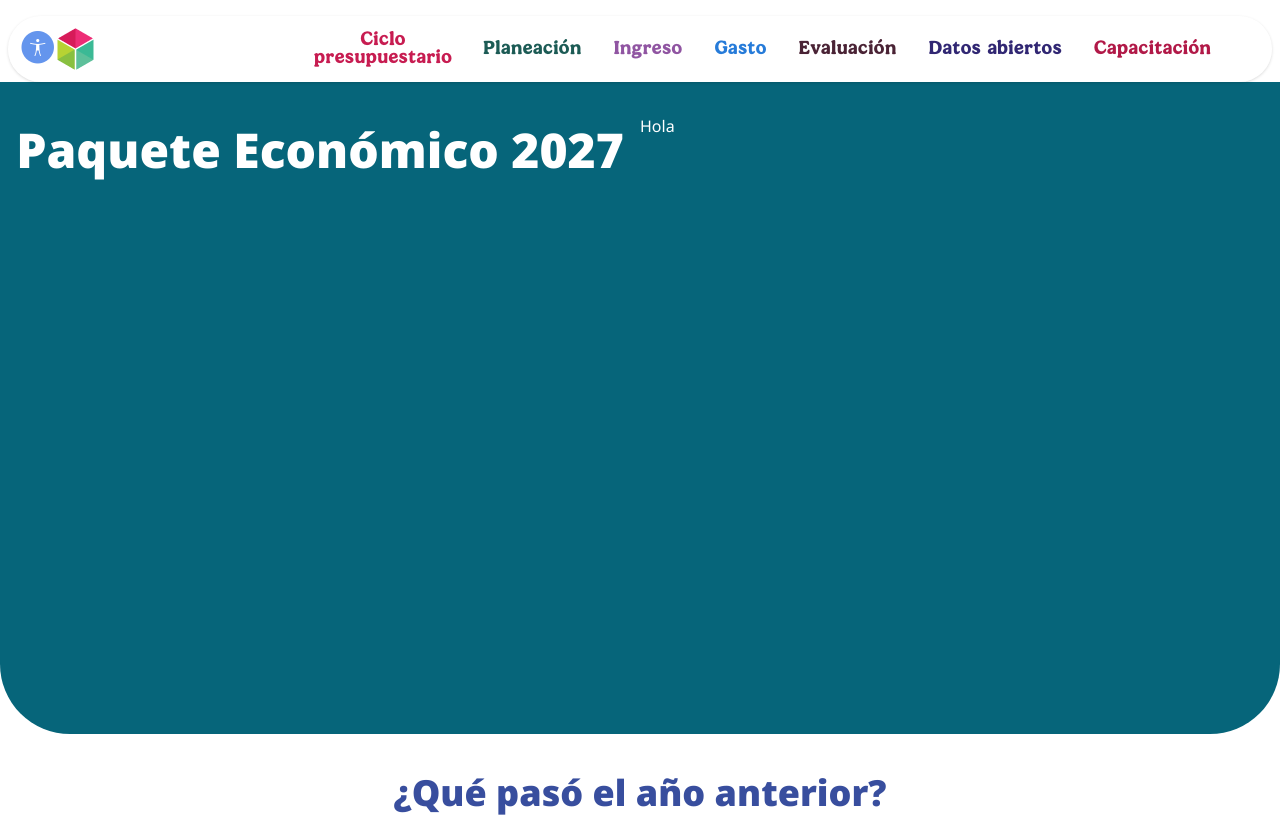
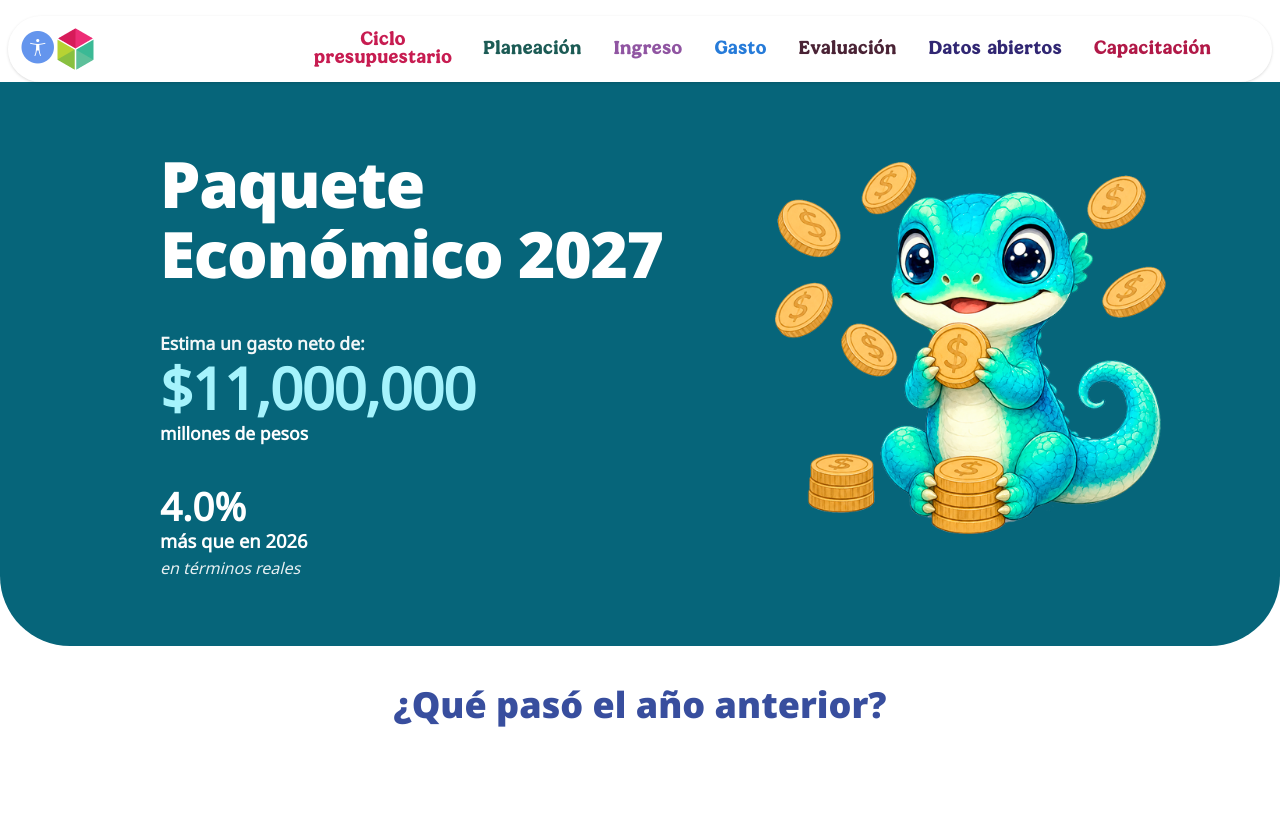
Before and after one commit to santiagogomez06102000/PPEF_2027, a Vue app: page / in a window 1280 px wide. Shown: the top 817 px of the page. Built offline with nearby package versions, Linux system fonts and the light colour scheme.

Commit message:
Hero section

```diff
--- a/src/components/PPEF.vue
+++ b/src/components/PPEF.vue
@@ -1,55 +1,179 @@
 <template>
   <div class="hero">
-    <div class="hero-title">
-      <h1>Paquete Económico 2027</h1>
+    <div class="hero-content">
+      <!-- Columna izquierda: Texto -->
+      <div class="hero-text">
+        <h1 class="titulo-principal">
+          <span class="linea">Paquete</span>
+          <span class="linea">Económico 2027</span>
+        </h1>
+
+        <div class="bloque-datos">
+          <p class="etiqueta">{{ datos.subtituloGasto }}</p>
+          <p class="monto">{{ datos.monto }}</p>
+          <p class="unidad">{{ datos.unidad }}</p>
+        </div>
+
+        <div class="bloque-crecimiento">
+          <p class="porcentaje">{{ datos.crecimiento }}</p>
+          <p class="comparativa">{{ datos.comparativa }}</p>
+          <p class="nota">{{ datos.nota }}</p>
+        </div>
+      </div>
+
+      <!-- Columna derecha: Mascota -->
+      <div class="hero-image">
+        <Mascota :mascota="datos.mascota.indice" :ancho="datos.mascota.ancho" :alto="datos.mascota.alto" />
+      </div>
     </div>
-    <div class="hero-image">Hola</div>
-
   </div>
 </template>
 
 <script setup>
-import { onMounted, nextTick } from 'vue'
+import { ref } from 'vue'
 import Mascota from './utils/Mascota.vue'
+import datosJson from '../data/paquete.json'
 
+const datos = ref(datosJson)
 </script>
 
-<style>
+<style scoped>
 .hero {
   position: relative;
-  min-height: 80dvh;
-  /* max-width: 1500px;
-  margin: 0 auto; */
-
-  padding: 20px 0 0 0;
-  background-color: transparent;
-  /* border: solid 2px red; */
-
+  min-height: 70dvh;
+  max-width: 1800px;
+  margin: 0 auto;
+  padding: 3rem 4rem;
   display: flex;
-
-  /* background-color: orange; */
-
-  margin-top: 0.7rem;
-  max-width: 1800px;
+  align-items: center;
+  justify-content: center;
+  overflow: hidden;
 }
 
-.hero-title {
-  flex: 1;
-  color: white;
+.hero-content {
+  display: flex;
+  align-items: center;
+  justify-content: space-between;
+  width: 100%;
+  max-width: 1400px;
+  gap: 3rem;
 }
 
+/* ── Columna texto ── */
+.hero-text {
+  flex: 1;
+  color: #ffffff;
+  display: flex;
+  flex-direction: column;
+  gap: 2.5rem;
+  padding-left: 6rem;
+}
+
+.titulo-principal {
+  margin: 0;
+  font-family: 'Noto Sans Black', sans-serif;
+  font-weight: 900;
+  font-size: clamp(2.8rem, 5vw, 4.5rem);
+  line-height: 1.1;
+  letter-spacing: -0.02em;
+}
+
+.titulo-principal .linea {
+  display: block;
+}
+
+/* ── Bloque monto ── */
+.bloque-datos {
+  display: flex;
+  flex-direction: column;
+  gap: 0.2rem;
+}
+
+.etiqueta {
+  margin: 0;
+  font-size: 1.1rem;
+  font-weight: 600;
+  opacity: 0.95;
+  color: #ffffff;
+}
+
+.monto {
+  margin: 0;
+  font-family: 'Noto Sans', sans-serif;
+  font-weight: 800;
+  font-size: clamp(2.5rem, 4.5vw, 4rem);
+  color: #a5f3fc;
+  /* cyan claro */
+  line-height: 1;
+  letter-spacing: -0.02em;
+}
+
+.unidad {
+  margin: 0;
+  font-size: 1.1rem;
+  font-weight: 700;
+  color: #ffffff;
+}
+
+/* ── Bloque crecimiento ── */
+.bloque-crecimiento {
+  display: flex;
+  flex-direction: column;
+  gap: 0.1rem;
+}
+
+.porcentaje {
+  margin: 0;
+  font-size: clamp(1.8rem, 3vw, 2.8rem);
+  font-weight: 800;
+  line-height: 1;
+  color: #ffffff;
+}
+
+.comparativa {
+  margin: 0;
+  font-size: 1.15rem;
+  font-weight: 600;
+  color: #ffffff;
+}
+
+.nota {
+  margin: 0;
+  font-size: 1rem;
+  font-style: italic;
+  opacity: 0.9;
+  color: #ffffff;
+}
+
+/* ── Columna imagen ── */
 .hero-image {
   flex: 1;
-  color: white;
-  /* border: solid 2px blue; */
+  display: flex;
+  align-items: center;
+  justify-content: center;
+  max-width: 500px;
 }
 
-h1 {
-  text-align: center;
-  margin: 0 0 1rem 0;
-  /*  border: solid 2px green; */
-  font-size: 3rem;
+/* ── Responsive ── */
+@media (max-width: 900px) {
+  .hero {
+    padding: 2rem 1.5rem;
+    min-height: auto;
+  }
 
-  font-family: 'Noto Sans Black';
+  .hero-content {
+    flex-direction: column-reverse;
+    text-align: center;
+    gap: 2rem;
+  }
+
+  .hero-text {
+    gap: 1.8rem;
+    align-items: center;
+  }
+
+  .hero-image {
+    max-width: 280px;
+  }
 }
 </style>
--- /dev/null
+++ b/src/data/paquete.json
@@ -0,0 +1,14 @@
+{
+  "titulo": "Paquete Económico 2027",
+  "subtituloGasto": "Estima un gasto neto de:",
+  "monto": "$11,000,000",
+  "unidad": "millones de pesos",
+  "crecimiento": "4.0%",
+  "comparativa": "más que en 2026",
+  "nota": "en términos reales",
+  "mascota": {
+    "indice": 5,
+    "ancho": "30rem",
+    "alto": "auto"
+  }
+}
```
